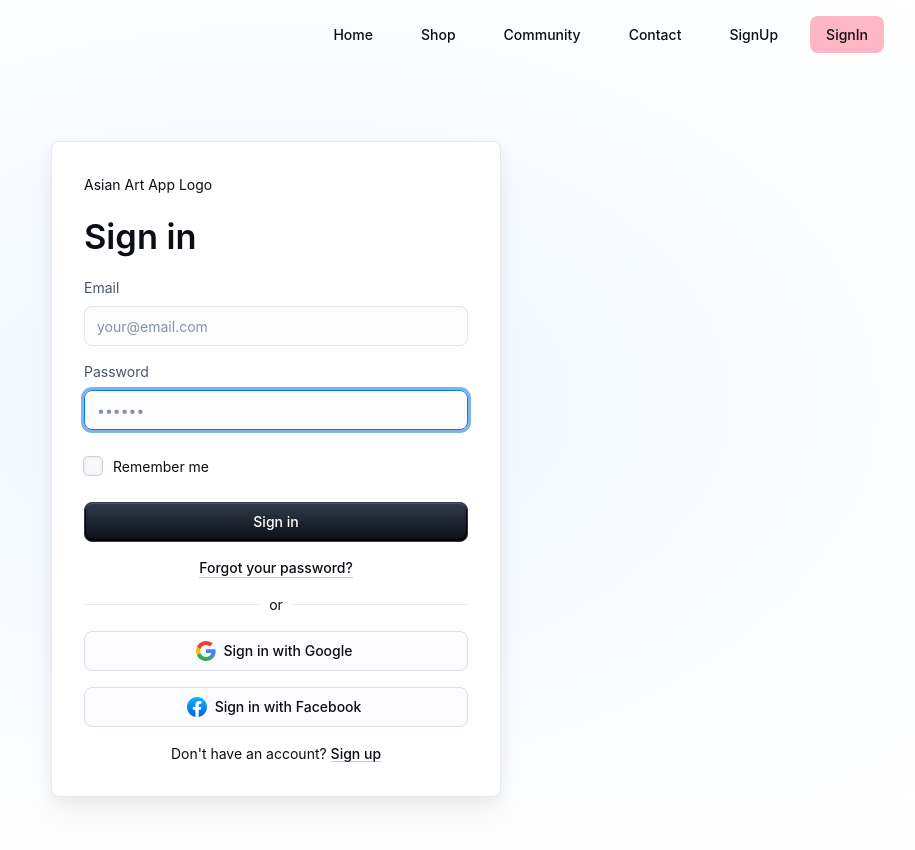
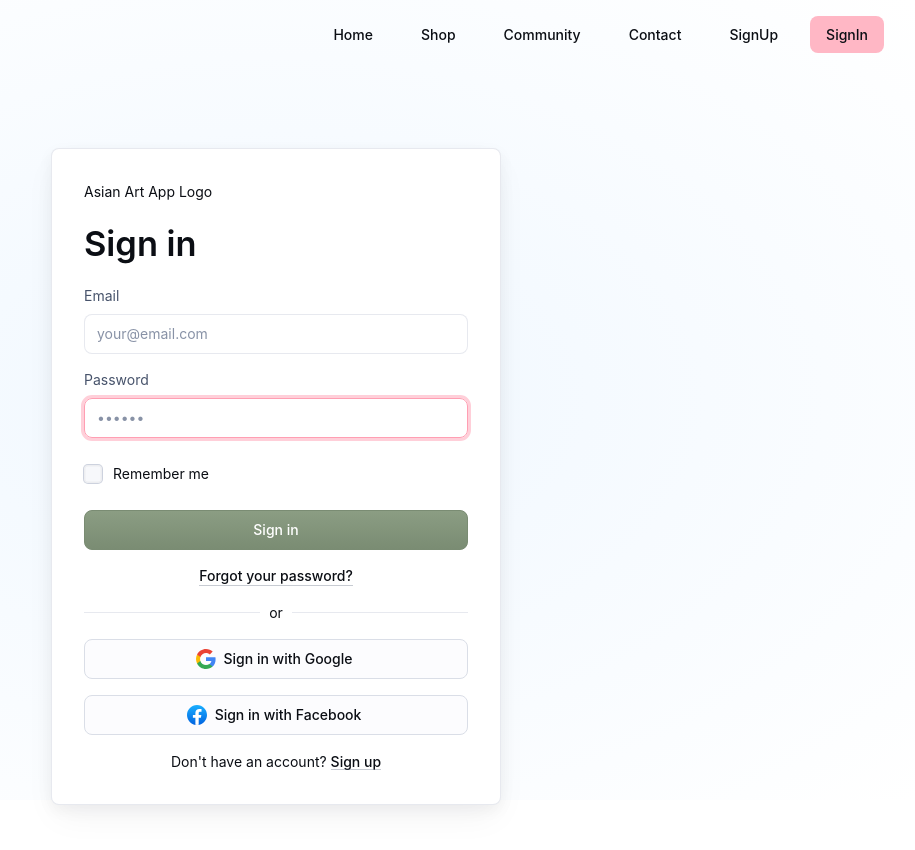
Before and after one commit to 423S26/project1, a React (Vite) app: page /signin in a window 1280 px wide. Shown: the top 850 px of the page, without its empty margins (364-1279 px from the left). Built offline with nearby package versions, Linux system fonts and the light colour scheme; some icons are missing.

Commit message:
updated sign up/in style

```diff
--- a/src/components/shared-theme/customizations/inputs.tsx
+++ b/src/components/shared-theme/customizations/inputs.tsx
@@ -6,7 +6,7 @@ import { toggleButtonClasses } from '@mui/material/ToggleButton';
 import CheckBoxOutlineBlankRoundedIcon from '@mui/icons-material/CheckBoxOutlineBlankRounded';
 import CheckRoundedIcon from '@mui/icons-material/CheckRounded';
 import RemoveRoundedIcon from '@mui/icons-material/RemoveRounded';
-import { gray, brand } from '../themePrimitives';
+import { gray, green, pink, brand, sage } from '../themePrimitives';
 
 /* eslint-disable import/prefer-default-export */
 export const inputsCustomizations: Components<Theme> = {
@@ -56,18 +56,17 @@ export const inputsCustomizations: Components<Theme> = {
               variant: 'contained',
             },
             style: {
-              color: 'white',
-              backgroundColor: gray[900],
-              backgroundImage: `linear-gradient(to bottom, ${gray[700]}, ${gray[800]})`,
-              boxShadow: `inset 0 1px 0 ${gray[600]}, inset 0 -1px 0 1px hsl(220, 0%, 0%)`,
-              border: `1px solid ${gray[700]}`,
+              color: '#ffffff',
+              backgroundColor: sage[500],
+              backgroundImage: `linear-gradient(to bottom, ${sage[500]}, ${sage[600]})`,
+              border: `1px solid ${sage[600]}`,
               '&:hover': {
                 backgroundImage: 'none',
-                backgroundColor: gray[700],
+                backgroundColor: sage[600],
                 boxShadow: 'none',
               },
               '&:active': {
-                backgroundColor: gray[800],
+                backgroundColor: sage[700],
               },
               ...theme.applyStyles('dark', {
                 color: 'black',
@@ -330,20 +329,20 @@ export const inputsCustomizations: Components<Theme> = {
         backgroundColor: alpha(gray[100], 0.4),
         transition: 'border-color, background-color, 120ms ease-in',
         '&:hover': {
-          borderColor: brand[300],
+          borderColor: pink[400],
         },
         '&.Mui-focusVisible': {
-          outline: `3px solid ${alpha(brand[500], 0.5)}`,
+          outline: `3px solid ${alpha(pink[400], 0.5)}`,
           outlineOffset: '2px',
-          borderColor: brand[400],
+          borderColor: pink[400],
         },
         '&.Mui-checked': {
           color: 'white',
-          backgroundColor: brand[500],
-          borderColor: brand[500],
+          backgroundColor: pink[400],
+          borderColor: pink[400],
           boxShadow: `none`,
           '&:hover': {
-            backgroundColor: brand[600],
+            backgroundColor: pink[400],
           },
         },
         ...theme.applyStyles('dark', {
@@ -391,8 +390,8 @@ export const inputsCustomizations: Components<Theme> = {
           borderColor: gray[400],
         },
         [`&.${outlinedInputClasses.focused}`]: {
-          outline: `3px solid ${alpha(brand[500], 0.5)}`,
-          borderColor: brand[400],
+          outline: `3px solid ${alpha(pink[400], 0.5)}`,
+          borderColor: pink[400],
         },
         ...theme.applyStyles('dark', {
           '&:hover': {
--- a/src/components/shared-theme/themePrimitives.ts
+++ b/src/components/shared-theme/themePrimitives.ts
@@ -68,7 +68,18 @@ export const green = {
     800: 'hsl(120, 84%, 10%)',
     900: 'hsl(120, 87%, 6%)',
 };
-
+export const sage = {
+  50: '#f6f7f5',
+  100: '#e7ebe4',
+  200: '#d3dbcd',
+  300: '#bcc8b4',
+  400: '#a5b59b',
+  500: '#8B9D83', // your main sage
+  600: '#7a8c73',
+  700: '#667760',
+  800: '#505d4c',
+  900: '#3a4338',
+};
 export const orange = {
     50: 'hsl(45, 100%, 97%)',
     100: 'hsl(45, 92%, 90%)',
@@ -94,6 +105,19 @@ export const red = {
     800: 'hsl(0, 95%, 12%)',
     900: 'hsl(0, 93%, 6%)',
 };
+export const pink = {
+  50: '#fff5f8',
+  100: '#ffe6ee',
+  200: '#ffc9d8',
+  300: '#ffb7c5', // main cherry blossom
+  400: '#ff9fb3',
+  500: '#ff7f9a',
+  600: '#e76682',
+  700: '#cc4d6a',
+  800: '#a63a54',
+  900: '#7a293e',
+};
+
 
 export const getDesignTokens = (mode: PaletteMode) => {
     customShadows[1] =
@@ -242,11 +266,17 @@ export const colorSchemes = {
     light: {
         palette: {
             primary: {
-                light: brand[200],
-                main: brand[400],
-                dark: brand[700],
-                contrastText: brand[50],
+                light: green[300],
+                main: green[400],
+                dark: green[700],
+                contrastText: '#ffffff',
             },
+            secondary: {
+                light: pink[200],
+                main: pink[300], // cherry blossom
+                dark: pink[600],
+                contrastText: '#ffffff',
+             },
             info: {
                 light: brand[100],
                 main: brand[300],
@@ -273,8 +303,8 @@ export const colorSchemes = {
             },
             divider: alpha(gray[300], 0.4),
             background: {
-                default: 'hsl(0, 0%, 99%)',
-                paper: 'hsl(220, 35%, 97%)',
+                default: '#ffffff',
+                paper: '#ffffff',
             },
             text: {
                 primary: gray[800],
@@ -288,55 +318,7 @@ export const colorSchemes = {
             baseShadow:
                 'hsla(220, 30%, 5%, 0.07) 0px 4px 16px 0px, hsla(220, 25%, 10%, 0.07) 0px 8px 16px -5px',
         },
-    },
-    dark: {
-        palette: {
-            primary: {
-                contrastText: brand[50],
-                light: brand[300],
-                main: brand[400],
-                dark: brand[700],
-            },
-            info: {
-                contrastText: brand[300],
-                light: brand[500],
-                main: brand[700],
-                dark: brand[900],
-            },
-            warning: {
-                light: orange[400],
-                main: orange[500],
-                dark: orange[700],
-            },
-            error: {
-                light: red[400],
-                main: red[500],
-                dark: red[700],
-            },
-            success: {
-                light: green[400],
-                main: green[500],
-                dark: green[700],
-            },
-            grey: {
-                ...gray,
-            },
-            divider: alpha(gray[700], 0.6),
-            background: {
-                default: gray[900],
-                paper: 'hsl(220, 30%, 7%)',
-            },
-            text: {
-                primary: 'hsl(0, 0%, 100%)',
-                secondary: gray[400],
-            },
-            action: {
-                hover: alpha(gray[600], 0.2),
-                selected: alpha(gray[600], 0.3),
-            },
-            baseShadow:
-                'hsla(220, 30%, 5%, 0.7) 0px 4px 16px 0px, hsla(220, 25%, 10%, 0.8) 0px 8px 16px -5px',
-        },
+
     },
 };
 
--- a/src/components/sign-in/SignIn.tsx
+++ b/src/components/sign-in/SignIn.tsx
@@ -25,6 +25,7 @@ const Card = styled(MuiCard)(({ theme }) => ({
   padding: theme.spacing(4),
   gap: theme.spacing(2),
   margin: 'auto',
+  marginBottom: theme.spacing(4),
   [theme.breakpoints.up('sm')]: {
     maxWidth: '450px',
   },
@@ -37,8 +38,8 @@ const Card = styled(MuiCard)(({ theme }) => ({
 }));
 
 const SignInContainer = styled(Stack)(({ theme }) => ({
-  height: 'calc((1 - var(--template-frame-height, 0)) * 100dvh)',
-  minHeight: '100%',
+
+  minHeight: '100vh',
   padding: theme.spacing(2),
   [theme.breakpoints.up('sm')]: {
     padding: theme.spacing(4),
@@ -51,11 +52,7 @@ const SignInContainer = styled(Stack)(({ theme }) => ({
     inset: 0,
     backgroundImage:
       'radial-gradient(ellipse at 50% 50%, hsl(210, 100%, 97%), hsl(0, 0%, 100%))',
-    backgroundRepeat: 'no-repeat',
-    ...theme.applyStyles('dark', {
-      backgroundImage:
-        'radial-gradient(at 50% 50%, hsla(210, 100%, 16%, 0.5), hsl(220, 30%, 5%))',
-    }),
+
   },
 }));
 
@@ -116,7 +113,7 @@ export default function SignIn(props: { disableCustomTheme?: boolean }) {
   return (
     <AppTheme {...props}>
       <CssBaseline enableColorScheme />
-      <SignInContainer direction="column" justifyContent="space-between">
+      <SignInContainer direction="column" justifyContent="center" alignItems="center">
         <Card variant="outlined">
           Asian Art App Logo
           <Typography
--- a/src/components/sign-up/SignUp.tsx
+++ b/src/components/sign-up/SignUp.tsx
@@ -36,8 +36,7 @@ const Card = styled(MuiCard)(({ theme }) => ({
 }));
 
 const SignUpContainer = styled(Stack)(({ theme }) => ({
-  height: 'calc((1 - var(--template-frame-height, 0)) * 100dvh)',
-  minHeight: '100%',
+  minHeight: '100vh',
   padding: theme.spacing(2),
   [theme.breakpoints.up('sm')]: {
     padding: theme.spacing(4),
```
